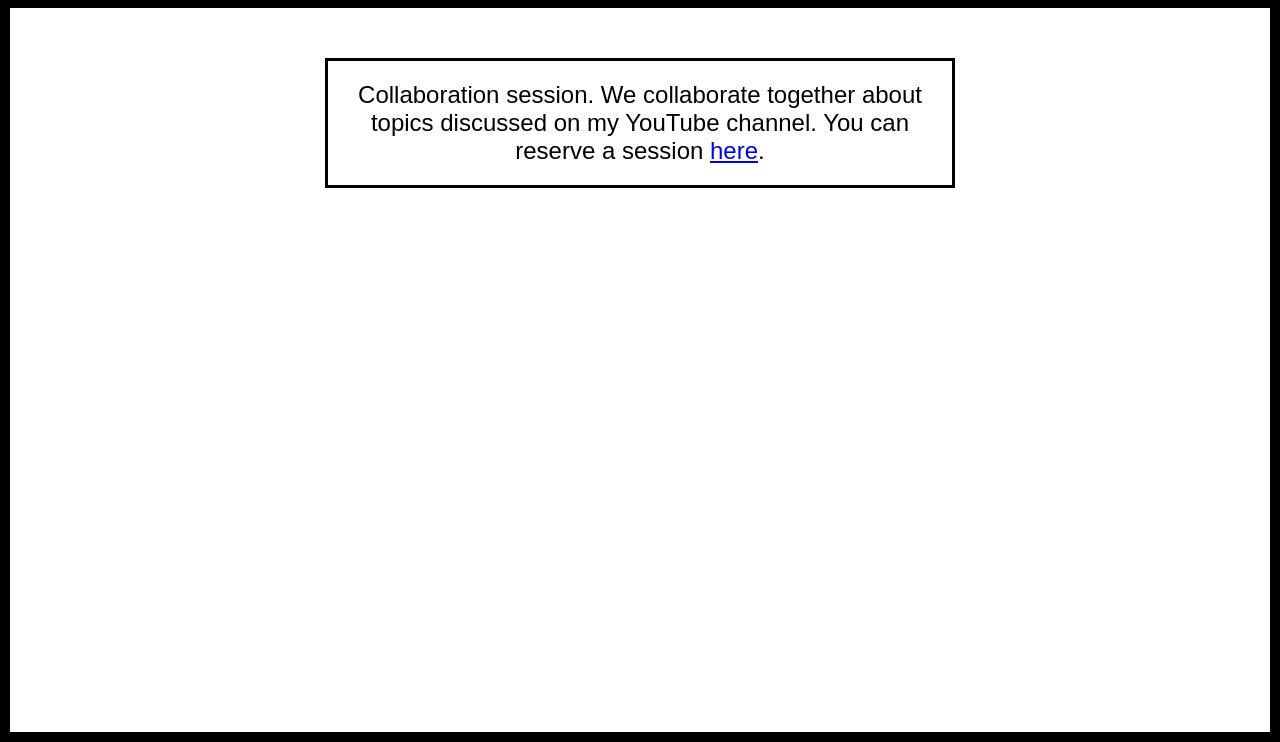
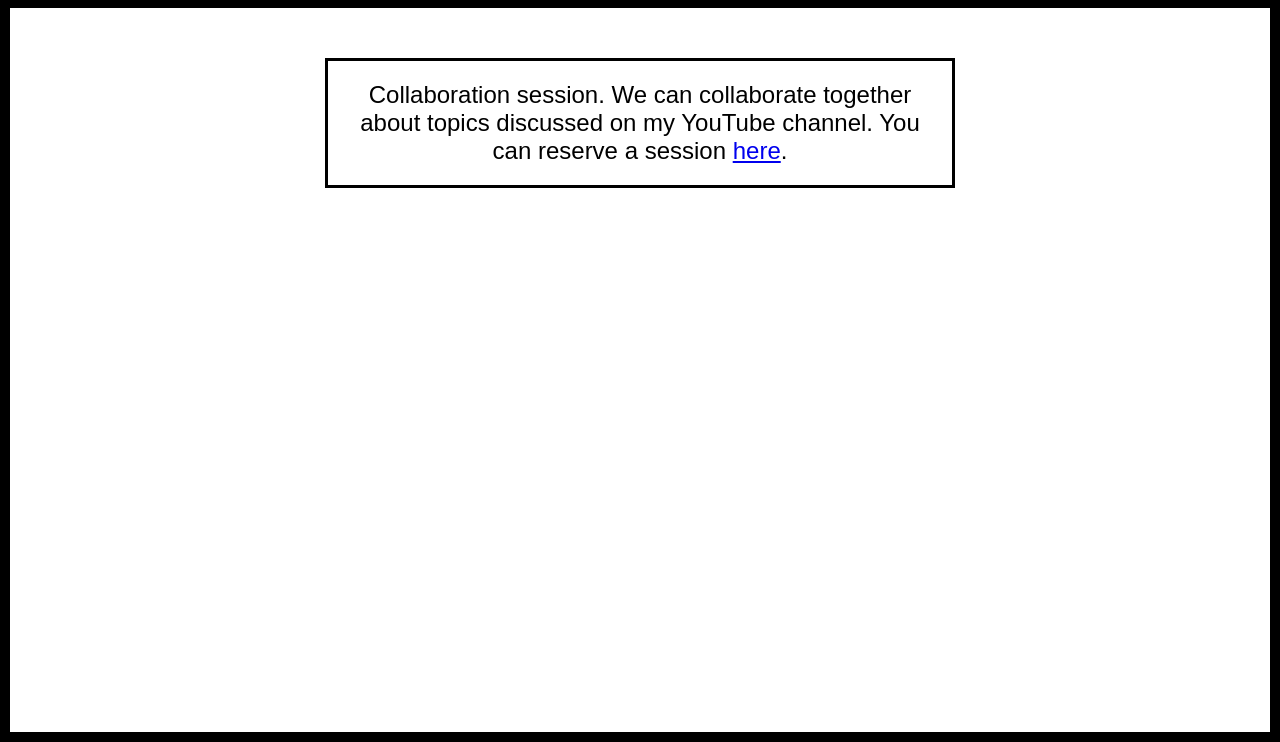
Before and after one commit to robertdavis864/robertdavis864.github.io, a plain HTML site: page services.html in a window 1280 px wide. Shown: the part 58-800 px from the top of the page. Drawn offline with Linux system fonts and the light colour scheme.

Commit message:
Update services.html

```diff
--- a/services.html
+++ b/services.html
@@ -17,7 +17,7 @@
         </ul>
     </nav>
     <div class="container">
-        <p>Collaboration session. We collaborate together about topics discussed on my YouTube channel. You can reserve a session <a href="https://www.paypal.com/ncp/payment/SFDVTFVTYBR9U" target="_blank">here</a>.</p>
+        <p>Collaboration session. We can collaborate together about topics discussed on my YouTube channel. You can reserve a session <a href="https://www.paypal.com/ncp/payment/SFDVTFVTYBR9U" target="_blank">here</a>.</p>
     </div>
 </body>
 </html>
```
